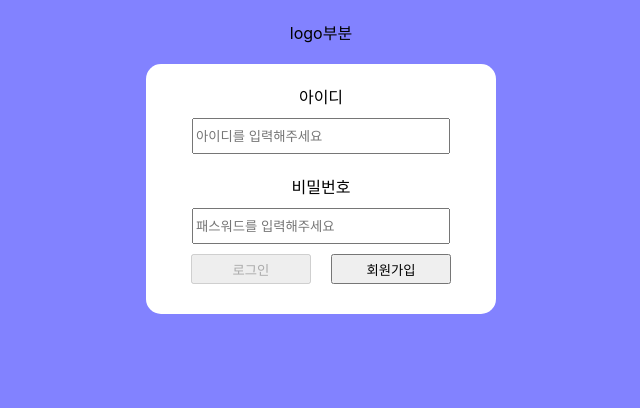
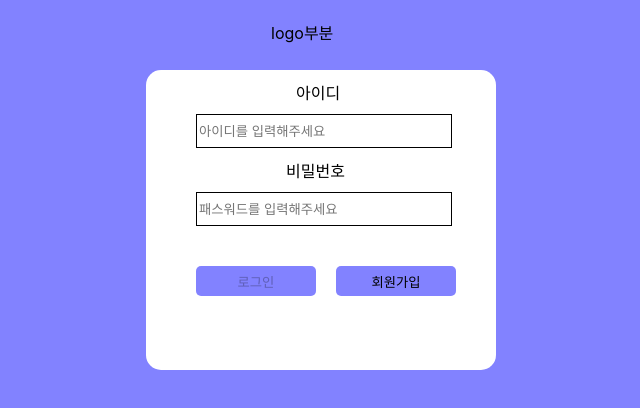
Before and after one commit to jeonjuseong11/TeamC_Front, a React (Create React App) app: page /board1 in a window 1280 px wide. Shown: the top 408 px of the page, without its empty margins (639-1279 px from the left). Built offline with nearby package versions, Linux system fonts and the light colour scheme.

Commit message:
edit - Login
로그인CSS수정

```diff
--- a/src/Login.css
+++ b/src/Login.css
@@ -1,7 +1,3 @@
-*{
-    margin: 0 auto;
-}
-
 .Page{
     background: #8282ff;
     width: 1920px;
@@ -12,8 +8,9 @@
 
 
 .title{
-    margin-top: 20px;
-    margin-bottom: 20px;
+    width: 100px;
+    height: 30px;
+    margin : 20px 910px
 }
 
 .contentWrap{
@@ -23,31 +20,63 @@
     box-sizing: border-box;
     border-radius: 15px;
     width: 350px;
-    height: 250px;
-    background: white;
+    height: 300px;
+    margin-left: 785px;
+
 }
 
 .id{
     display: flex;
     flex-direction: column;
-    margin-top: 10px;
+    margin-left: 50px;
+}
+
+.id p {
+    width: 50px;
+    margin-left: 100px;
 }
 
 .password{
     display: flex;
     flex-direction: column;
-    margin-top: 10px;
+    margin-left: 50px;
 }
 
+.password p{
+    width: 70px;
+    margin-left: 90px;
+}
 
-input{
+.Page .id input{
     width: 250px;
     height: 30px;
-    margin-top: 10px;
 }
 
-button{
+.Page .password input{
+    width: 250px;
+    height: 30px;
+}
+.Page button{
     width: 120px;
     height: 30px;
     margin: 10px;
 }
+
+.btnWrap{
+    margin-top: 30px;
+    margin-left: 40px;
+}
+
+.btnWrap button{
+    background-color: #8282ff;
+    border: none;
+    border-radius: 5px;
+}
+
+.btnWrap button:hover{
+    background-color: green;
+    transform: scale(1.3);
+    color: white;
+    border: none;
+    border-radius: 5px;
+}
--- a/src/Login.js
+++ b/src/Login.js
@@ -74,12 +74,8 @@ const Login = ({ setIsLogin}) => {
               value={id}
               onChange={handleId}
               placeholder="아이디를 입력해주세요"
+              style={!idValid && id.length === 0 ? {border : "solid 1px black"} : idValid ? {border : "solid 1px green"} : {border : "solid 1px red"}}
             ></input>
-            <div className="errMessgeId" onChange={handleId}>
-              {!idValid && id.length > 0 && (
-                <p style={idValid ? {color:"green"} : {color:"red"}}>올바른 아이디를 입력해주세요</p>
-              )}
-            </div>
           </div>
           <div className="password">
           <p>비밀번호</p>
@@ -88,12 +84,8 @@ const Login = ({ setIsLogin}) => {
               value={pw}
               onChange={handlePw}
               placeholder="패스워드를 입력해주세요"
+              style={!pwValid && pw.length === 0 ? {border : "solid 1px black"} : pwValid ? {border : "solid 1px green"} : {border : "solid 1px red"}}
             ></input>
-          </div>
-          <div className="errMessgePassword">
-            {!pwValid && pw.length > 0 && (
-              <p style={pwValid ? {color:"green"} : {color:"red"}}>올바른 패스워드를 입력해주세요</p>
-            )}
           </div>
           <div className="btnWrap">
           <button
```
